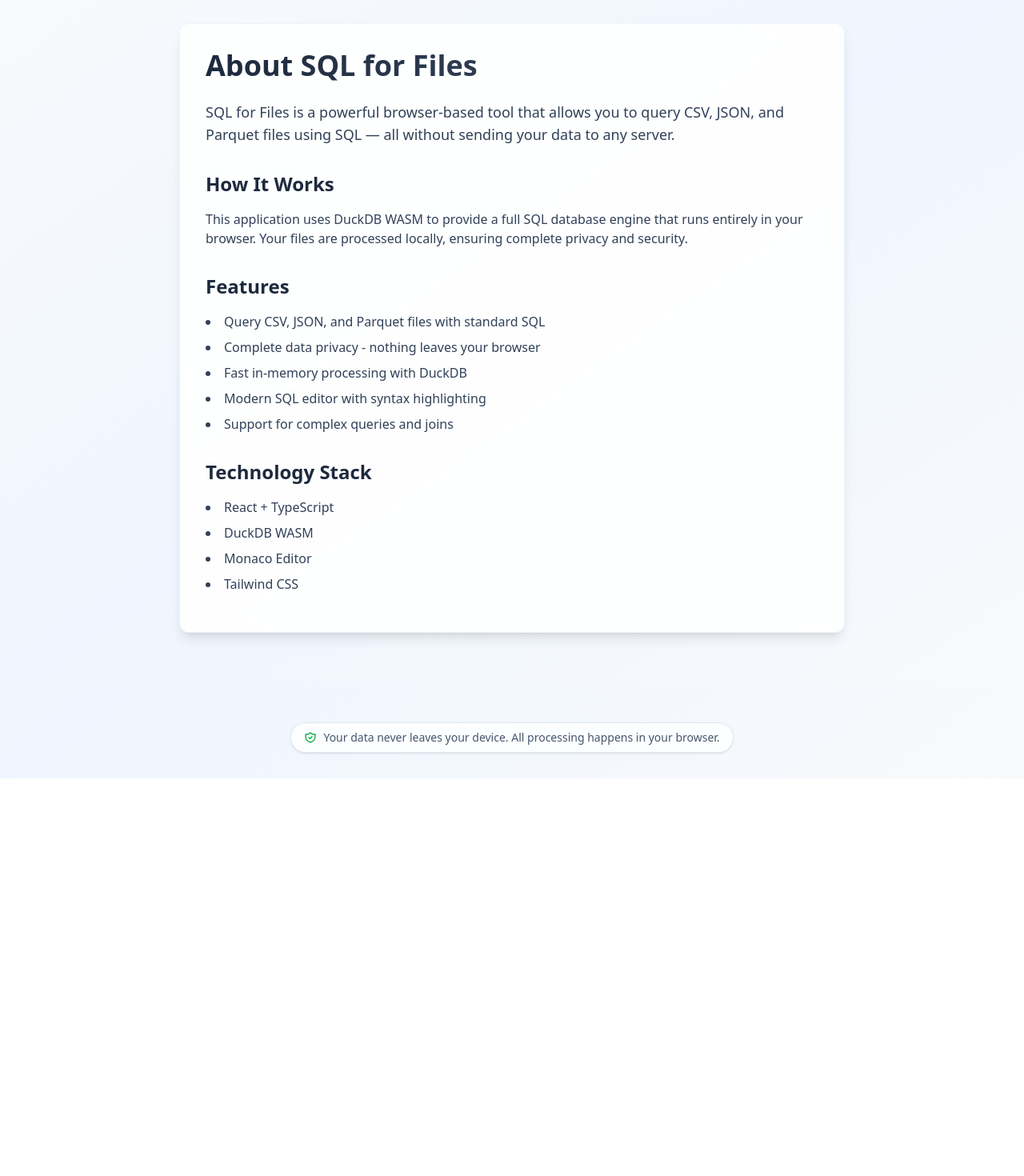
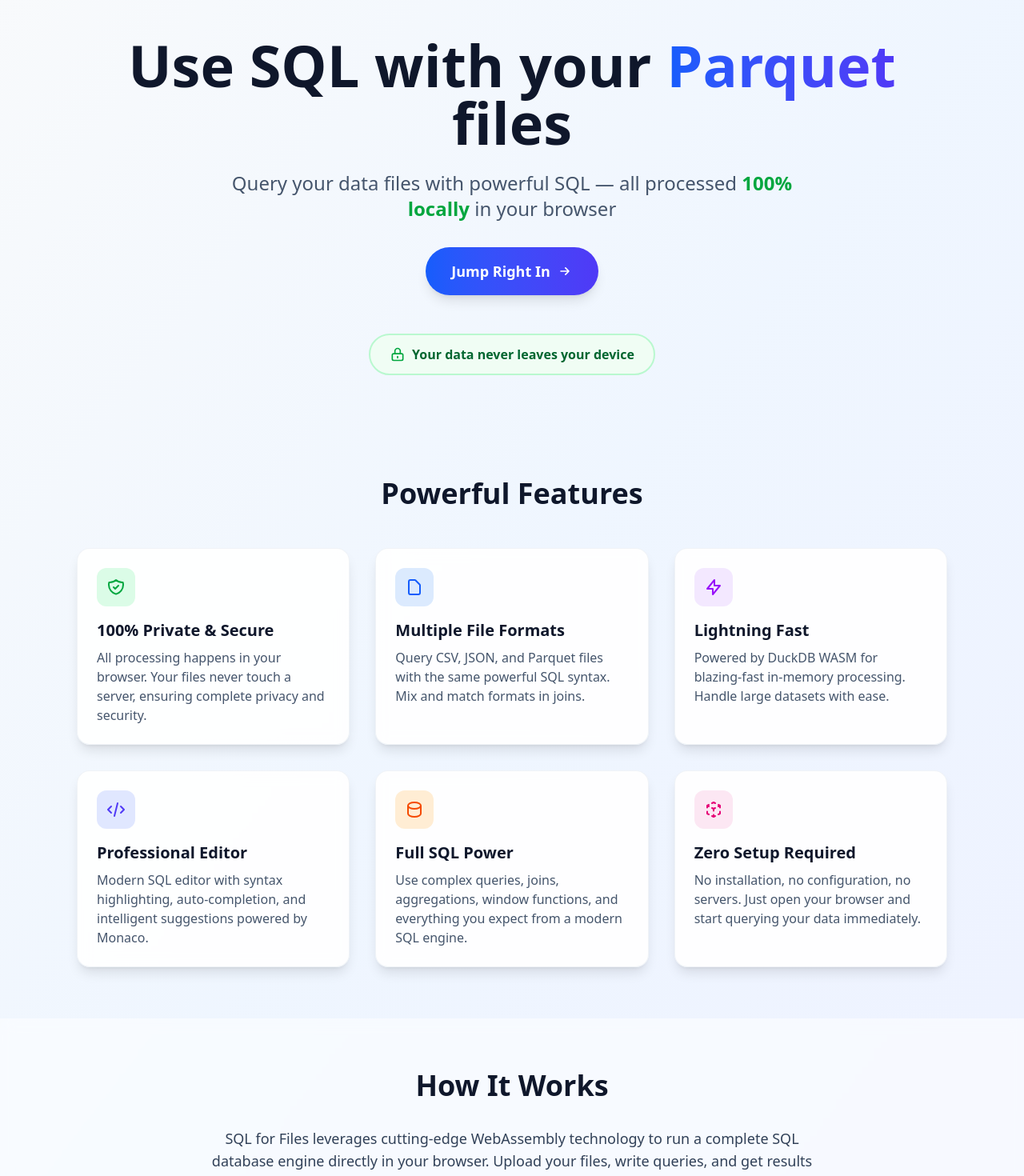
Before and after one commit to Graflinger/sql-for-files, a React (Vite) app: page /about in a window 1280 px wide. Shown: the part 100-1570 px from the top of the page at 80% size. Before the commit the page ends 1073 px from the top, so only its background shows below. Built offline with nearby package versions, Linux system fonts and the light colour scheme.

Commit message:
changed about page

```diff
--- a/src/pages/About.tsx
+++ b/src/pages/About.tsx
@@ -1,43 +1,170 @@
+import { useState, useEffect } from 'react';
+import { Link } from 'react-router-dom';
+
 /**
- * About Page
+ * About Page - Modern Landing Page
  *
- * Information about SQL for Files application
+ * Showcases features and capabilities of SQL for Files
  */
 export default function About() {
+  const fileTypes = ['CSV', 'JSON', 'Parquet'];
+  const [currentType, setCurrentType] = useState(0);
+
+  useEffect(() => {
+    const interval = setInterval(() => {
+      setCurrentType((prev) => (prev + 1) % fileTypes.length);
+    }, 2000);
+    return () => clearInterval(interval);
+  }, []);
+
   return (
-    <div className="min-h-screen bg-gradient-to-br from-slate-50 via-blue-50 to-slate-50">
-      <div className="max-w-4xl mx-auto py-16 px-4 sm:px-6 lg:px-8">
-        <div className="bg-white/90 backdrop-blur-sm rounded-xl shadow-lg border border-slate-200/50 p-8">
-          <h1 className="text-4xl font-bold bg-gradient-to-r from-slate-800 to-slate-600 bg-clip-text text-transparent mb-6">
-            About SQL for Files
+    <div className="min-h-screen bg-gradient-to-br from-slate-50 via-blue-50 to-indigo-50">
+      {/* Hero Section */}
+      <div className="max-w-6xl mx-auto px-4 sm:px-6 lg:px-8 pt-20 pb-16">
+        <div className="text-center">
+          <h1 className="text-5xl sm:text-6xl lg:text-7xl font-bold text-slate-900 mb-6">
+            Use SQL with your{' '}
+            <span className="relative inline-block">
+              <span className="bg-gradient-to-r from-blue-600 to-indigo-600 bg-clip-text text-transparent transition-all duration-500">
+                {fileTypes[currentType]}
+              </span>
+            </span>
+            {' '}files
           </h1>
+          <p className="text-xl sm:text-2xl text-slate-600 mb-8 max-w-3xl mx-auto">
+            Query your data files with powerful SQL — all processed{' '}
+            <span className="font-semibold text-green-600">100% locally</span> in your browser
+          </p>
 
-          <div className="prose prose-slate max-w-none">
-            <p className="text-lg text-slate-700 mb-4">
-              SQL for Files is a powerful browser-based tool that allows you to query CSV, JSON, and Parquet files using SQL — all without sending your data to any server.
+          {/* CTA Button */}
+          <Link
+            to="/"
+            className="inline-flex items-center gap-2 bg-gradient-to-r from-blue-600 to-indigo-600 hover:from-blue-700 hover:to-indigo-700 text-white font-semibold text-lg px-8 py-4 rounded-full shadow-lg hover:shadow-xl transform hover:scale-105 transition-all duration-200"
+          >
+            Jump Right In
+            <svg className="w-5 h-5" fill="none" stroke="currentColor" viewBox="0 0 24 24">
+              <path strokeLinecap="round" strokeLinejoin="round" strokeWidth={2} d="M13 7l5 5m0 0l-5 5m5-5H6" />
+            </svg>
+          </Link>
+        </div>
+
+        {/* Privacy Badge */}
+        <div className="mt-12 flex justify-center">
+          <div className="bg-green-50 border-2 border-green-200 rounded-full px-6 py-3 inline-flex items-center gap-2">
+            <svg className="w-5 h-5 text-green-600" fill="none" stroke="currentColor" viewBox="0 0 24 24">
+              <path strokeLinecap="round" strokeLinejoin="round" strokeWidth={2} d="M12 15v2m-6 4h12a2 2 0 002-2v-6a2 2 0 00-2-2H6a2 2 0 00-2 2v6a2 2 0 002 2zm10-10V7a4 4 0 00-8 0v4h8z" />
+            </svg>
+            <span className="font-semibold text-green-800">Your data never leaves your device</span>
+          </div>
+        </div>
+      </div>
+
+      {/* Features Section */}
+      <div className="max-w-6xl mx-auto px-4 sm:px-6 lg:px-8 py-16">
+        <h2 className="text-3xl sm:text-4xl font-bold text-center text-slate-900 mb-12">
+          Powerful Features
+        </h2>
+
+        <div className="grid md:grid-cols-2 lg:grid-cols-3 gap-8">
+          {/* Feature 1: Local Processing */}
+          <div className="bg-white/90 backdrop-blur-sm rounded-2xl shadow-lg border border-slate-200/50 p-6 hover:shadow-xl transition-shadow">
+            <div className="w-12 h-12 bg-green-100 rounded-xl flex items-center justify-center mb-4">
+              <svg className="w-6 h-6 text-green-600" fill="none" stroke="currentColor" viewBox="0 0 24 24">
+                <path strokeLinecap="round" strokeLinejoin="round" strokeWidth={2} d="M9 12l2 2 4-4m5.618-4.016A11.955 11.955 0 0112 2.944a11.955 11.955 0 01-8.618 3.04A12.02 12.02 0 003 9c0 5.591 3.824 10.29 9 11.622 5.176-1.332 9-6.03 9-11.622 0-1.042-.133-2.052-.382-3.016z" />
+              </svg>
+            </div>
+            <h3 className="text-xl font-bold text-slate-900 mb-2">100% Private & Secure</h3>
+            <p className="text-slate-600">
+              All processing happens in your browser. Your files never touch a server, ensuring complete privacy and security.
             </p>
+          </div>
 
-            <h2 className="text-2xl font-bold text-slate-800 mt-8 mb-4">How It Works</h2>
-            <p className="text-slate-700 mb-4">
-              This application uses DuckDB WASM to provide a full SQL database engine that runs entirely in your browser. Your files are processed locally, ensuring complete privacy and security.
+          {/* Feature 2: Multiple Formats */}
+          <div className="bg-white/90 backdrop-blur-sm rounded-2xl shadow-lg border border-slate-200/50 p-6 hover:shadow-xl transition-shadow">
+            <div className="w-12 h-12 bg-blue-100 rounded-xl flex items-center justify-center mb-4">
+              <svg className="w-6 h-6 text-blue-600" fill="none" stroke="currentColor" viewBox="0 0 24 24">
+                <path strokeLinecap="round" strokeLinejoin="round" strokeWidth={2} d="M7 21h10a2 2 0 002-2V9.414a1 1 0 00-.293-.707l-5.414-5.414A1 1 0 0012.586 3H7a2 2 0 00-2 2v14a2 2 0 002 2z" />
+              </svg>
+            </div>
+            <h3 className="text-xl font-bold text-slate-900 mb-2">Multiple File Formats</h3>
+            <p className="text-slate-600">
+              Query CSV, JSON, and Parquet files with the same powerful SQL syntax. Mix and match formats in joins.
             </p>
+          </div>
 
-            <h2 className="text-2xl font-bold text-slate-800 mt-8 mb-4">Features</h2>
-            <ul className="list-disc list-inside text-slate-700 space-y-2 mb-4">
-              <li>Query CSV, JSON, and Parquet files with standard SQL</li>
-              <li>Complete data privacy - nothing leaves your browser</li>
-              <li>Fast in-memory processing with DuckDB</li>
-              <li>Modern SQL editor with syntax highlighting</li>
-              <li>Support for complex queries and joins</li>
-            </ul>
+          {/* Feature 3: Fast Processing */}
+          <div className="bg-white/90 backdrop-blur-sm rounded-2xl shadow-lg border border-slate-200/50 p-6 hover:shadow-xl transition-shadow">
+            <div className="w-12 h-12 bg-purple-100 rounded-xl flex items-center justify-center mb-4">
+              <svg className="w-6 h-6 text-purple-600" fill="none" stroke="currentColor" viewBox="0 0 24 24">
+                <path strokeLinecap="round" strokeLinejoin="round" strokeWidth={2} d="M13 10V3L4 14h7v7l9-11h-7z" />
+              </svg>
+            </div>
+            <h3 className="text-xl font-bold text-slate-900 mb-2">Lightning Fast</h3>
+            <p className="text-slate-600">
+              Powered by DuckDB WASM for blazing-fast in-memory processing. Handle large datasets with ease.
+            </p>
+          </div>
 
-            <h2 className="text-2xl font-bold text-slate-800 mt-8 mb-4">Technology Stack</h2>
-            <ul className="list-disc list-inside text-slate-700 space-y-2 mb-4">
-              <li>React + TypeScript</li>
-              <li>DuckDB WASM</li>
-              <li>Monaco Editor</li>
-              <li>Tailwind CSS</li>
-            </ul>
+          {/* Feature 4: SQL Editor */}
+          <div className="bg-white/90 backdrop-blur-sm rounded-2xl shadow-lg border border-slate-200/50 p-6 hover:shadow-xl transition-shadow">
+            <div className="w-12 h-12 bg-indigo-100 rounded-xl flex items-center justify-center mb-4">
+              <svg className="w-6 h-6 text-indigo-600" fill="none" stroke="currentColor" viewBox="0 0 24 24">
+                <path strokeLinecap="round" strokeLinejoin="round" strokeWidth={2} d="M10 20l4-16m4 4l4 4-4 4M6 16l-4-4 4-4" />
+              </svg>
+            </div>
+            <h3 className="text-xl font-bold text-slate-900 mb-2">Professional Editor</h3>
+            <p className="text-slate-600">
+              Modern SQL editor with syntax highlighting, auto-completion, and intelligent suggestions powered by Monaco.
+            </p>
+          </div>
+
+          {/* Feature 5: Complex Queries */}
+          <div className="bg-white/90 backdrop-blur-sm rounded-2xl shadow-lg border border-slate-200/50 p-6 hover:shadow-xl transition-shadow">
+            <div className="w-12 h-12 bg-orange-100 rounded-xl flex items-center justify-center mb-4">
+              <svg className="w-6 h-6 text-orange-600" fill="none" stroke="currentColor" viewBox="0 0 24 24">
+                <path strokeLinecap="round" strokeLinejoin="round" strokeWidth={2} d="M4 7v10c0 2.21 3.582 4 8 4s8-1.79 8-4V7M4 7c0 2.21 3.582 4 8 4s8-1.79 8-4M4 7c0-2.21 3.582-4 8-4s8 1.79 8 4" />
+              </svg>
+            </div>
+            <h3 className="text-xl font-bold text-slate-900 mb-2">Full SQL Power</h3>
+            <p className="text-slate-600">
+              Use complex queries, joins, aggregations, window functions, and everything you expect from a modern SQL engine.
+            </p>
+          </div>
+
+          {/* Feature 6: No Setup */}
+          <div className="bg-white/90 backdrop-blur-sm rounded-2xl shadow-lg border border-slate-200/50 p-6 hover:shadow-xl transition-shadow">
+            <div className="w-12 h-12 bg-pink-100 rounded-xl flex items-center justify-center mb-4">
+              <svg className="w-6 h-6 text-pink-600" fill="none" stroke="currentColor" viewBox="0 0 24 24">
+                <path strokeLinecap="round" strokeLinejoin="round" strokeWidth={2} d="M14 10l-2 1m0 0l-2-1m2 1v2.5M20 7l-2 1m2-1l-2-1m2 1v2.5M14 4l-2-1-2 1M4 7l2-1M4 7l2 1M4 7v2.5M12 21l-2-1m2 1l2-1m-2 1v-2.5M6 18l-2-1v-2.5M18 18l2-1v-2.5" />
+              </svg>
+            </div>
+            <h3 className="text-xl font-bold text-slate-900 mb-2">Zero Setup Required</h3>
+            <p className="text-slate-600">
+              No installation, no configuration, no servers. Just open your browser and start querying your data immediately.
+            </p>
+          </div>
+        </div>
+      </div>
+
+      {/* How It Works Section */}
+      <div className="bg-white/50 backdrop-blur-sm py-16">
+        <div className="max-w-4xl mx-auto px-4 sm:px-6 lg:px-8">
+          <h2 className="text-3xl sm:text-4xl font-bold text-center text-slate-900 mb-8">
+            How It Works
+          </h2>
+          <p className="text-lg text-slate-700 text-center max-w-3xl mx-auto mb-8">
+            SQL for Files leverages cutting-edge WebAssembly technology to run a complete SQL database engine directly in your browser. Upload your files, write queries, and get results instantly — all without ever sending your data anywhere.
+          </p>
+          <div className="flex justify-center">
+            <Link
+              to="/"
+              className="inline-flex items-center gap-2 bg-slate-800 hover:bg-slate-900 text-white font-semibold px-6 py-3 rounded-lg shadow-md hover:shadow-lg transition-all duration-200"
+            >
+              Try It Now
+              <svg className="w-4 h-4" fill="none" stroke="currentColor" viewBox="0 0 24 24">
+                <path strokeLinecap="round" strokeLinejoin="round" strokeWidth={2} d="M9 5l7 7-7 7" />
+              </svg>
+            </Link>
           </div>
         </div>
       </div>
```
